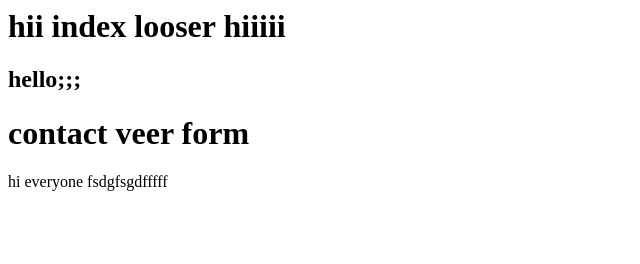
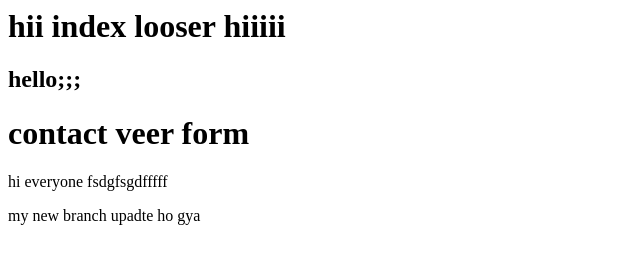
Before and after one commit to veerrai/git_learn_veer, a plain HTML site: page index.html in a window 1280 px wide. Shown: the whole page, without its empty margins (0-640 px from the left). Drawn offline with Linux system fonts and the light colour scheme.

Commit message:
update ho gya mera brance with file

```diff
--- a/index.html
+++ b/index.html
@@ -2,3 +2,4 @@
 <h2>hello;;;</h2>
 <h1>contact veer form</h1>
 <p>hi everyone fsdgfsgdfffff</p>
+<p>my new branch upadte ho gya</p>
```
